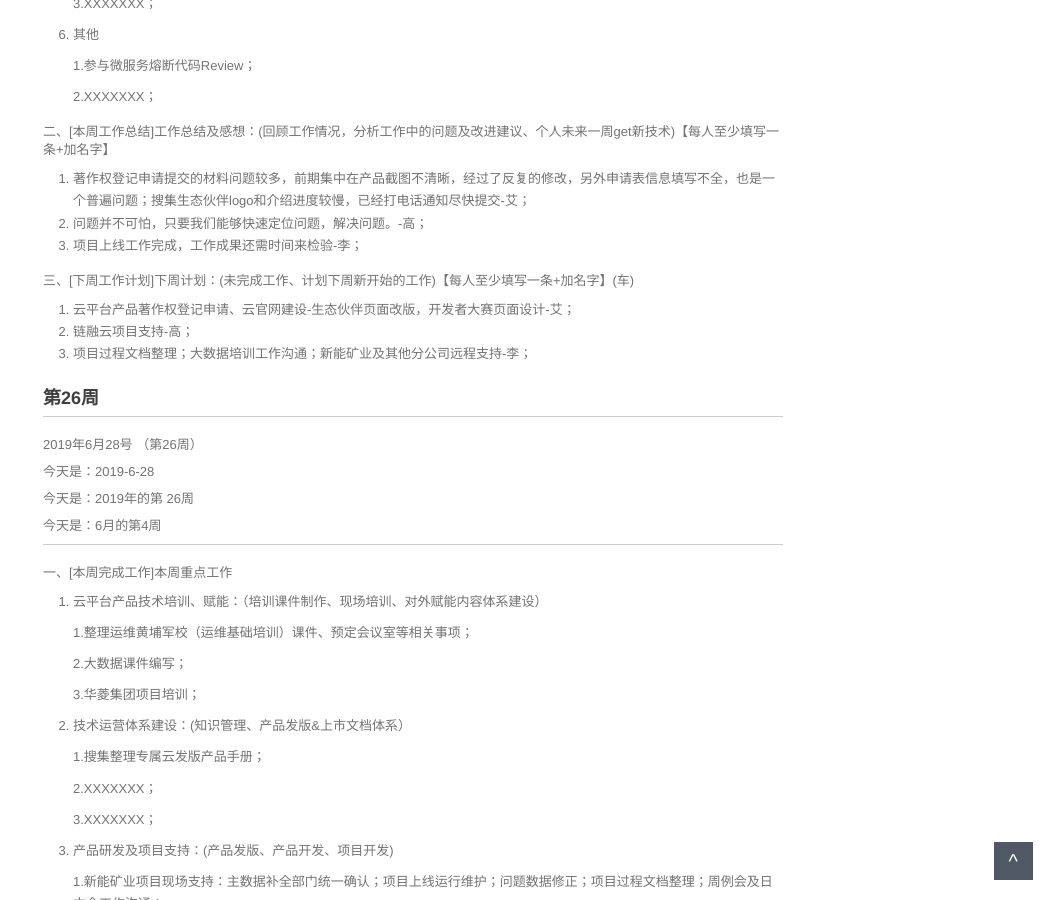
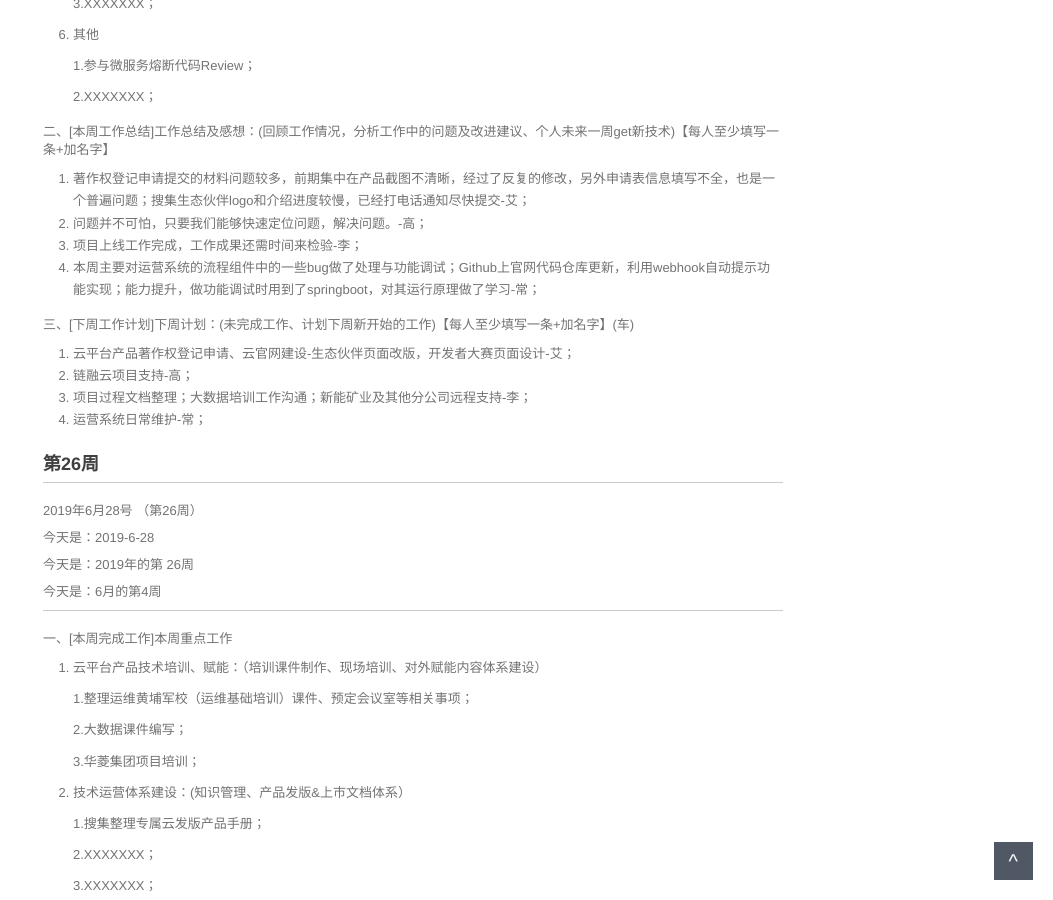
Before and after one commit to walllFlower/blog, a Jekyll site: the page built from _posts/2018-07-17-day_report_cxz.md, in a window 1280 px wide and 900 px high, scrolled down 1165 px. Shown: the whole window, without its empty margins (227-1280 px from the left). Built offline with Jekyll 4.4.1, drawn with Linux system fonts in a browser that asks for light colours; comment, search, counter and statistics services are not loaded.

Commit message:
Update 2018-07-17-day_report_cxz.md

```diff
--- a/_posts/2018-07-17-day_report_cxz.md
+++ b/_posts/2018-07-17-day_report_cxz.md
@@ -76,12 +76,14 @@ categories: 技术运营工作周报
 1. 著作权登记申请提交的材料问题较多，前期集中在产品截图不清晰，经过了反复的修改，另外申请表信息填写不全，也是一个普遍问题；搜集生态伙伴logo和介绍进度较慢，已经打电话通知尽快提交-艾；
 2. 问题并不可怕，只要我们能够快速定位问题，解决问题。-高；
 3. 项目上线工作完成，工作成果还需时间来检验-李；
+4. 本周主要对运营系统的流程组件中的一些bug做了处理与功能调试；Github上官网代码仓库更新，利用webhook自动提示功能实现；能力提升，做功能调试时用到了springboot，对其运行原理做了学习-常；
 
 三、[下周工作计划]下周计划：(未完成工作、计划下周新开始的工作)【每人至少填写一条+加名字】(车)
 
 1. 云平台产品著作权登记申请、云官网建设-生态伙伴页面改版，开发者大赛页面设计-艾；
 2. 链融云项目支持-高；
 3. 项目过程文档整理；大数据培训工作沟通；新能矿业及其他分公司远程支持-李；
+4. 运营系统日常维护-常；
 
 
 
```
